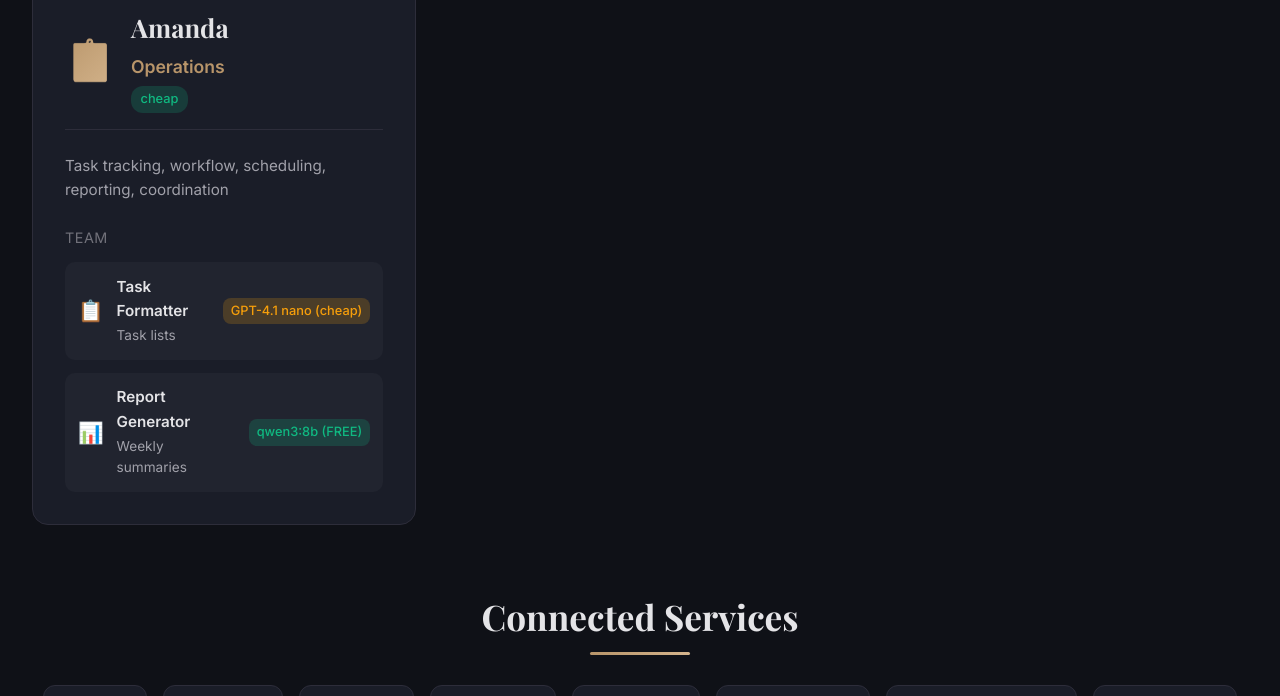
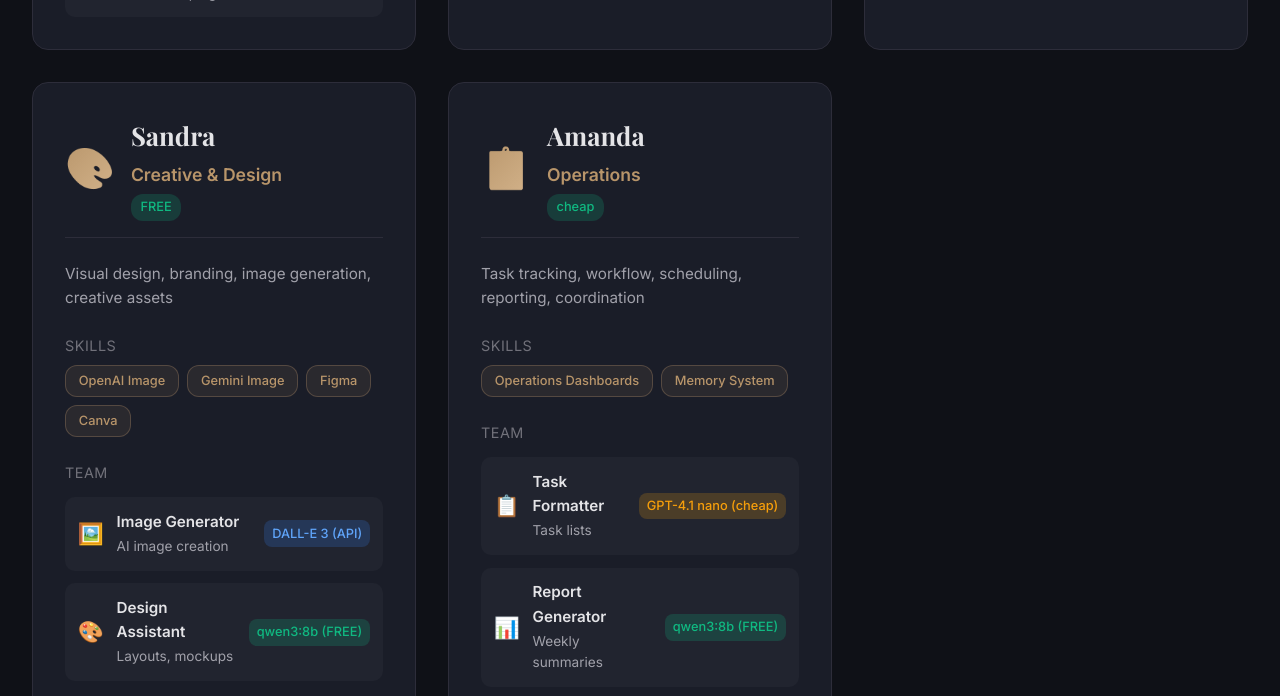
Before and after one commit to goodneonsigns-sketch/agent-stack, a plain HTML site: page index.html in a window 1280 px wide. Shown: the part 1843-2539 px from the top of the page. Drawn offline with nearby package versions, Linux system fonts and the light colour scheme.

Commit message:
Refresh agent stack: 27b dense model, run mode, QC flow, skills, QBO

```diff
--- a/index.html
+++ b/index.html
@@ -556,7 +556,7 @@
                         <h2>Jackie</h2>
                         <div class="role">Orchestrator & CEO</div>
                         <span class="model">Opus 4.6 API</span>
-                        <p class="description">Coordinates all departments, delegates to department heads, and reports to Lex. The strategic leader of our AI organization.</p>
+                        <p class="description">Orchestrates all work: delegates to department heads (27b, run mode), then to agent-coding (Sonnet 4.6). Performs ALL QC verification — department heads relay results. The strategic leader of our AI organization.</p>
                     </div>
                 </div>
             </div>
@@ -565,7 +565,7 @@
         <!-- Departments Section -->
         <section class="departments-section">
             <h2 class="section-title">Department Heads</h2>
-            <p style="text-align: center; color: var(--text-secondary); margin-bottom: 2rem; max-width: 800px; margin-left: auto; margin-right: auto;">All department heads run on <strong>qwen3.5:35b local — FREE</strong>, managing specialized teams of AI agents</p>
+            <p style="text-align: center; color: var(--text-secondary); margin-bottom: 2rem; max-width: 800px; margin-left: auto; margin-right: auto;">All department heads run on <strong>qwen3.5:27b local — FREE</strong> (Dense architecture — all 27B parameters active per token). Spawned per-task in "run" mode — fresh context each time. Model alias: <code>dept-head</code> → <code>ollama/qwen3.5:27b</code></p>
 
             <div class="departments-grid">
                 <!-- Marketing Department -->
@@ -652,9 +652,9 @@
                         <div class="skills-title">Skills</div>
                         <div class="skills-tags">
                             <span class="skill-tag">Shopify</span>
-                            <span class="skill-tag">WordPress/WooCommerce</span>
+                            <span class="skill-tag">WordPress</span>
+                            <span class="skill-tag">Cloudflare</span>
                             <span class="skill-tag">Meta Ads</span>
-                            <span class="skill-tag">Cloudflare</span>
                         </div>
                     </div>
 
@@ -699,6 +699,15 @@
                     </div>
                     <p class="department-description">Lead qualification, sales strategy, customer communication, retention</p>
 
+                    <div class="skills">
+                        <div class="skills-title">Skills</div>
+                        <div class="skills-tags">
+                            <span class="skill-tag">Aircall</span>
+                            <span class="skill-tag">Freshdesk</span>
+                            <span class="skill-tag">Intercom</span>
+                        </div>
+                    </div>
+
                     <div class="team-title">Team</div>
                     <div class="team-members">
                         <div class="team-member">
@@ -720,6 +729,49 @@
                     </div>
                 </div>
 
+                <!-- Creative & Design -->
+                <div class="department-card">
+                    <div class="department-header">
+                        <div class="department-emoji">🎨</div>
+                        <div class="department-info">
+                            <h3>Sandra</h3>
+                            <div class="dept-head">Creative & Design</div>
+                            <span class="model-badge">FREE</span>
+                        </div>
+                    </div>
+                    <p class="department-description">Visual design, branding, image generation, creative assets</p>
+
+                    <div class="skills">
+                        <div class="skills-title">Skills</div>
+                        <div class="skills-tags">
+                            <span class="skill-tag">OpenAI Image</span>
+                            <span class="skill-tag">Gemini Image</span>
+                            <span class="skill-tag">Figma</span>
+                            <span class="skill-tag">Canva</span>
+                        </div>
+                    </div>
+
+                    <div class="team-title">Team</div>
+                    <div class="team-members">
+                        <div class="team-member">
+                            <div class="member-emoji">🖼️</div>
+                            <div class="member-info">
+                                <div class="member-name">Image Generator</div>
+                                <div class="member-role">AI image creation</div>
+                            </div>
+                            <div class="member-model model-api">DALL-E 3 (API)</div>
+                        </div>
+                        <div class="team-member">
+                            <div class="member-emoji">🎨</div>
+                            <div class="member-info">
+                                <div class="member-name">Design Assistant</div>
+                                <div class="member-role">Layouts, mockups</div>
+                            </div>
+                            <div class="member-model model-free">qwen3:8b (FREE)</div>
+                        </div>
+                    </div>
+                </div>
+
                 <!-- Operations -->
                 <div class="department-card">
                     <div class="department-header">
@@ -731,6 +783,14 @@
                         </div>
                     </div>
                     <p class="department-description">Task tracking, workflow, scheduling, reporting, coordination</p>
+
+                    <div class="skills">
+                        <div class="skills-title">Skills</div>
+                        <div class="skills-tags">
+                            <span class="skill-tag">Operations Dashboards</span>
+                            <span class="skill-tag">Memory System</span>
+                        </div>
+                    </div>
 
                     <div class="team-title">Team</div>
                     <div class="team-members">
@@ -820,6 +880,13 @@
                         <div class="service-name">Semrush</div>
                     </div>
                 </div>
+                <div class="service-badge">
+                    <i class="fas fa-calculator service-icon"></i>
+                    <div>
+                        <div class="service-name">QuickBooks Online</div>
+                        <span class="service-count">API</span>
+                    </div>
+                </div>
             </div>
         </section>
 
@@ -867,7 +934,7 @@
 
         <!-- Footer -->
         <footer class="footer">
-            <p>Built with precision by the <strong style="color: var(--gold);">Vanessa Technology Department</strong></p>
+            <p>Built with precision by the <strong style="color: var(--gold);">Vanessa Technology Department</strong> | OpenClaw 2026.3.24</p>
         </footer>
     </div>
 </body>
```
